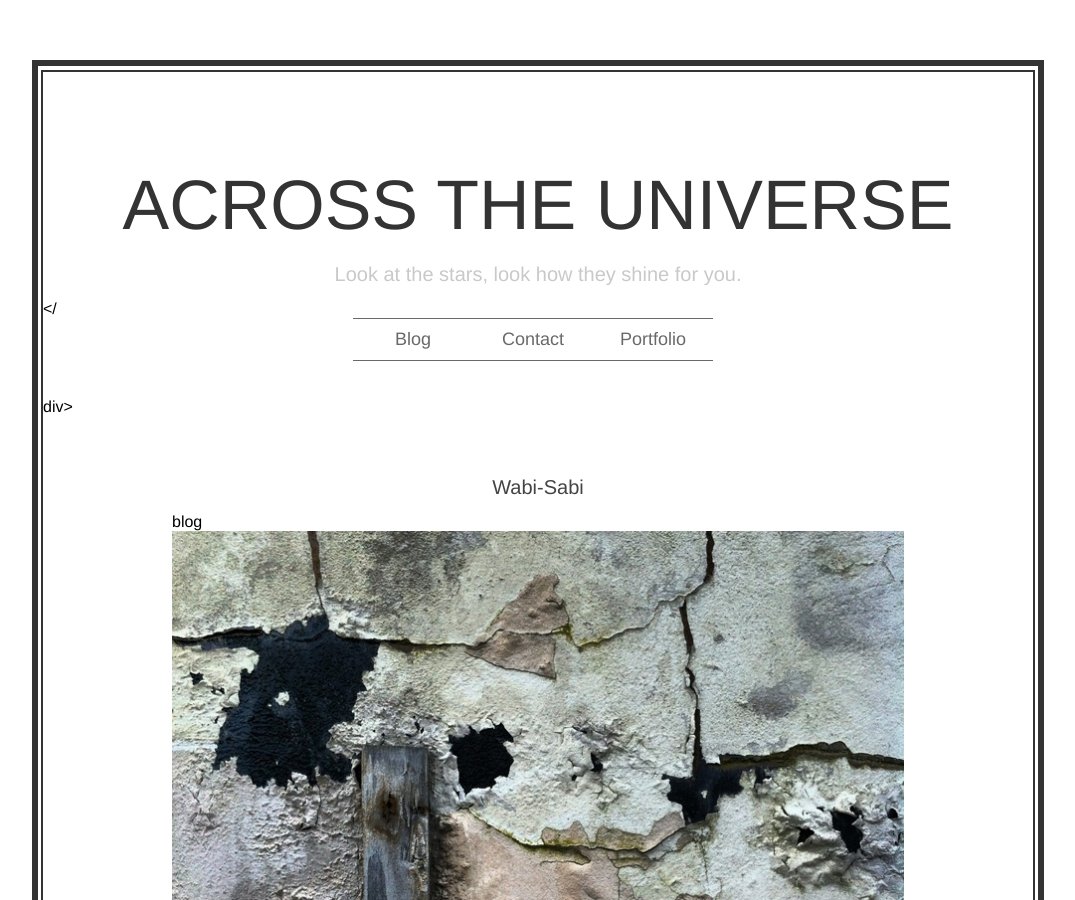
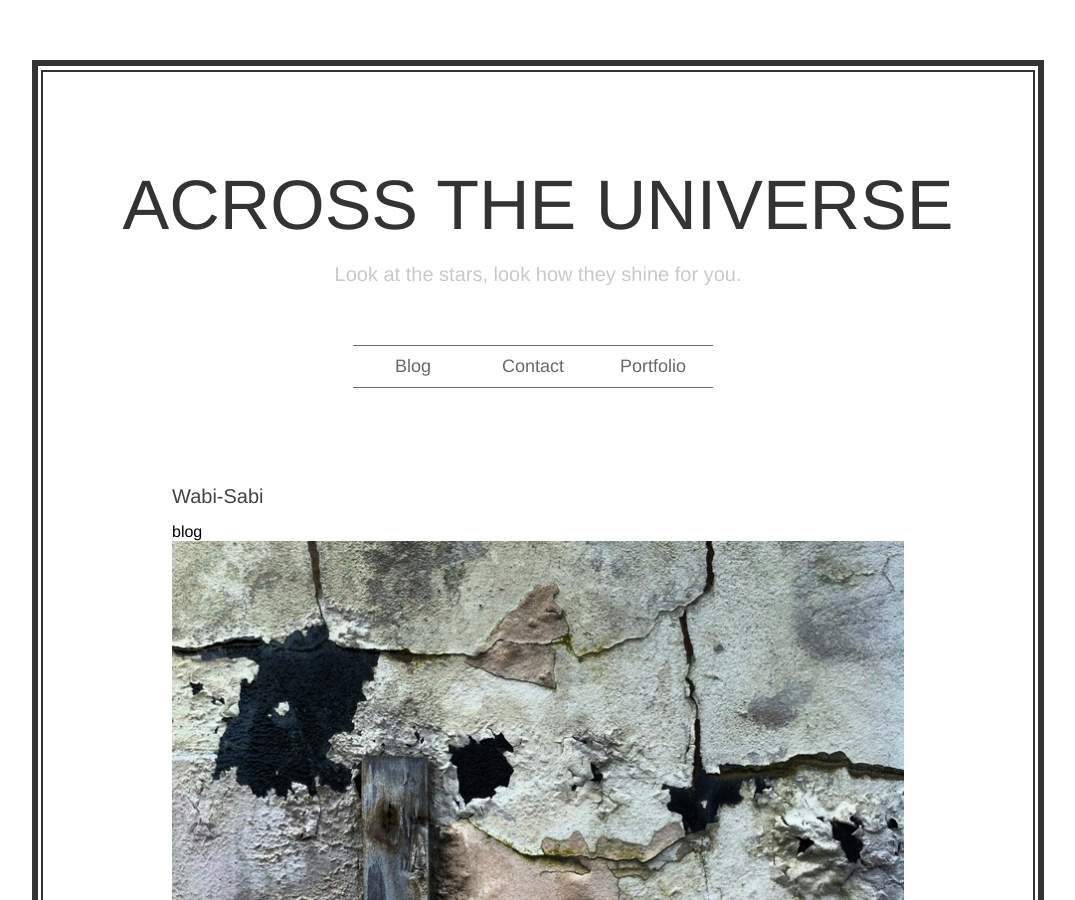
Before and after one commit to lynettelu/lynettelu.github.io, a Jekyll site: the page built from index.md, in a window 1280 px wide and 900 px high. Shown: the whole window, without its empty margins (102-1177 px from the left). Built offline with Jekyll 4.4.1, drawn with Linux system fonts in a browser that asks for light colours; Markdown is read by kramdown in place of the engine named in the settings.

Commit message:
modify index layout

```diff
--- a/index.md
+++ b/index.md
@@ -8,12 +8,12 @@ layout: home
     <div class="header">
      <h1><a href="/">Across the universe</a></h1>
      <h2>Look at the stars, look how they shine for you.</h2>
-   </
+   </div>
         <ul class="artical-cate">
             <li class="on"><a href="/"><span>Blog</span></a></li>
             <li><a href="/contact"><span>Contact</span></a></li>
             <li><a href="/portfolio"><span>Portfolio</span></a></li>
-        </ul>div>
+        </ul>
 
         <ul class="artical-list">
         {% for post in site.categories.blog %}
```
